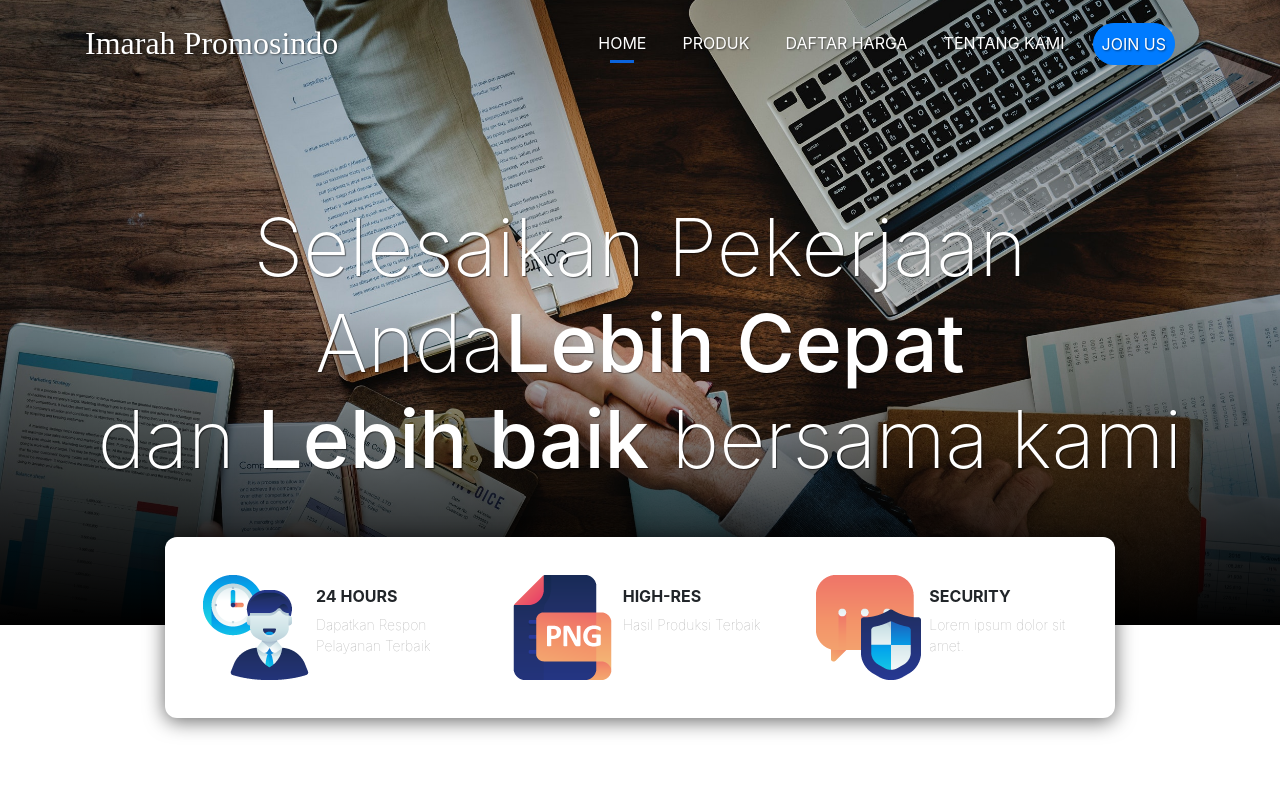
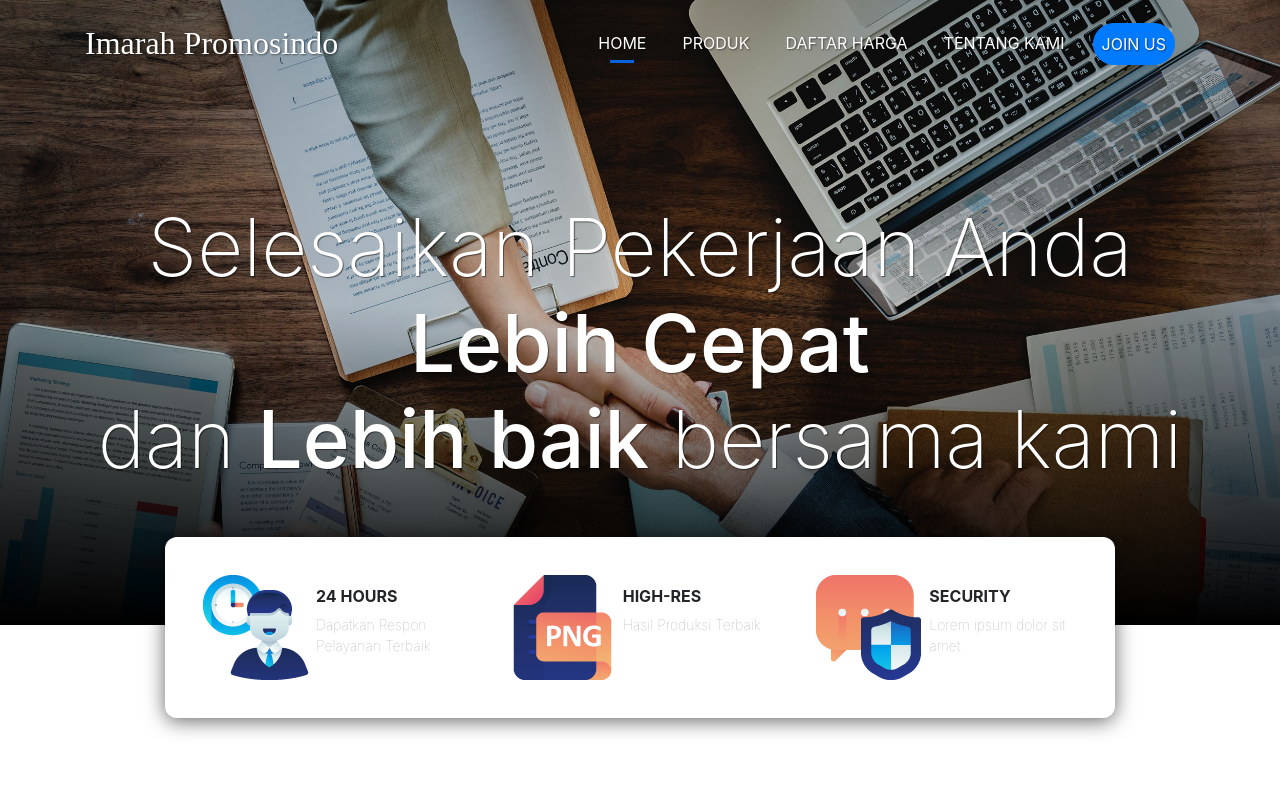
Before and after one commit to Mukhlis270189/impro, a plain HTML site: page index.html in a window 1280 px wide. Shown: the top 800 px of the page. Drawn offline with nearby package versions, Linux system fonts and the light colour scheme; a web font is replaced by a local one.

Commit message:
ubah ke6

```diff
--- a/index.html
+++ b/index.html
@@ -40,7 +40,7 @@
     <!-- Jumbotron -->
     <div class="jumbotron jumbotron-fluid">
       <div class="container">
-        <h1 class="display-4">Selesaikan Pekerjaan Anda<span>Lebih Cepat</span> <br>dan <span>Lebih baik</span> bersama kami</h1>
+        <h1 class="display-4">Selesaikan Pekerjaan Anda<p><span>Lebih Cepat</span> <br>dan <span>Lebih baik</span> bersama kami</h1></p>
         <a href="#" class="btn btn-info btn-lg tombol">Daftar Pekerjaan</a>
       </div>
     </div>
```
